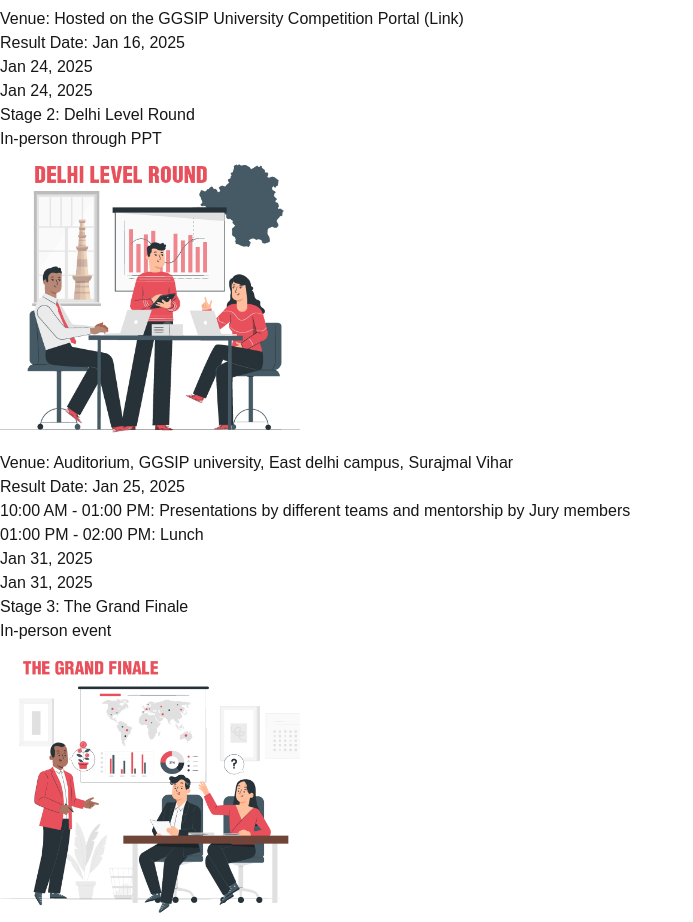
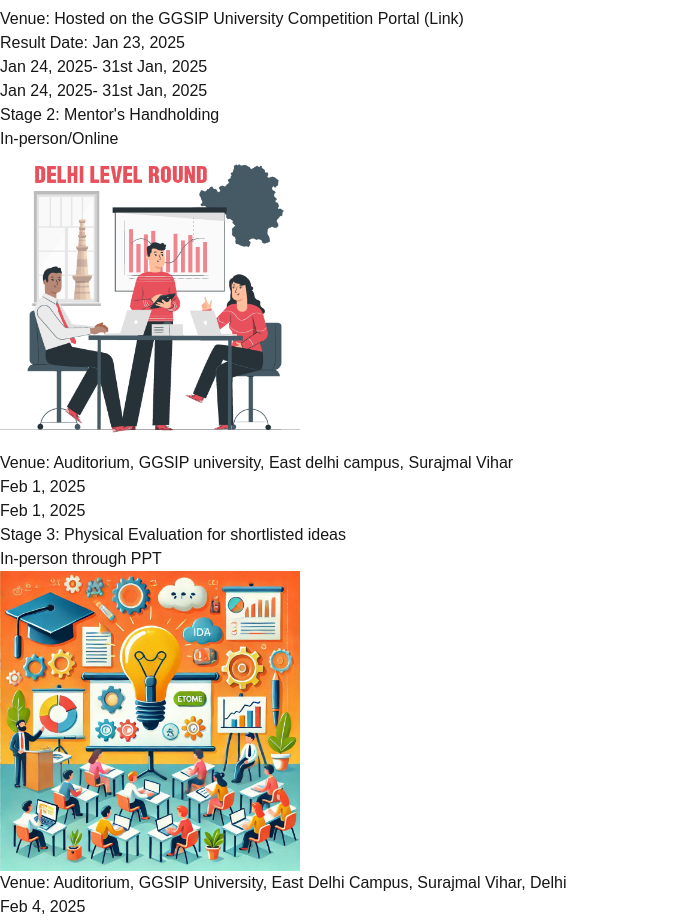
Before and after one commit to Avnish-oP/sdi2025-website, a Next.js app: page / in a window 1280 px wide. Shown: the part 3023-3945 px from the top of the page, without its empty margins (0-693 px from the left). Built offline with nearby package versions, Linux system fonts and the light colour scheme.

Commit message:
schedule changes done

```diff
--- a/src/components/Schedule.tsx
+++ b/src/components/Schedule.tsx
@@ -35,14 +35,14 @@ export function HackathonTimeline() {
           ),
         },
         {
-          title: "Dec 24, 2024 - Jan 13, 2025",
+          title: "Dec 28, 2024 - Jan 18, 2025",
           content: (
             <div>
               <h1 className="text-indigo-600 text-lg md:text-3xl font-bold antialiased mb-8">
                 Stage 1: Online Round
               </h1>
               <p className="text-neutral-800 text-sm md:text-lg font-normal mb-8">
-                Online Submission (For more details, refer to competition link…)
+                Online Submission of Ideas
               </p>
               <div className="">
                 <img
@@ -60,20 +60,20 @@ export function HackathonTimeline() {
                 </p>
               </div>
                 <p className="text-neutral-800 text-sm md:text-lg font-normal mt-4">
-                  <span className="text-indigo-600 text-xl">Result Date:</span> Jan 16, 2025
+                  <span className="text-indigo-600 text-xl">Result Date:</span> Jan 23, 2025
                 </p>
             </div>
           ),
         },
         {
-          title: "Jan 24, 2025",
+          title: "Jan 24, 2025- 31st Jan, 2025",
           content: (
             <div>
               <h1 className="text-indigo-600 text-lg md:text-3xl font-bold antialiased mb-8">
-                Stage 2: Delhi Level Round
+                Stage 2: Mentor&apos;s Handholding
               </h1>
               <p className="text-neutral-800 text-sm md:text-lg font-normal mb-8">
-                In-person through PPT
+                In-person/Online
               </p>
               <div className="4">
                 <img
@@ -89,62 +89,53 @@ export function HackathonTimeline() {
                   <span className="text-indigo-600 text-xl">Venue: </span> Auditorium, GGSIP university,  East delhi campus,  Surajmal Vihar
                 </p>
               </div>
+
+            </div>
+          ),
+        },
+        {
+          title: "Feb 1, 2025",
+          content: (
+            <div>
+              <h1 className="text-indigo-600 text-lg md:text-3xl font-bold antialiased mb-8">
+               Stage 3: Physical Evaluation for shortlisted ideas
+              </h1>
+              <p className="text-neutral-800 text-sm md:text-lg font-normal mb-8">
+                In-person through PPT
+              </p>
+              <div className="">
+                <img
+                  src="/images/project-evaluation.jpeg"
+                  alt="Hackathon Start"
+                  width={300}
+                  height={500}
+                  className="rounded-lg object-cover h-48 md:h-44 lg:h-60  shadow-[0_0_24px_rgba(34,_42,_53,_0.06),_0_1px_1px_rgba(0,_0,_0,_0.05),_0_0_0_1px_rgba(34,_42,_53,_0.04),_0_0_4px_rgba(34,_42,_53,_0.08),_0_16px_68px_rgba(47,_48,_55,_0.05),_0_1px_0_rgba(255,_255,_255,_0.1)_inset]"
+                />
+              </div>
+              <div className="flex flex-col md:flex-row gap-4">
                 <p className="text-neutral-800 text-sm md:text-lg font-normal mt-4">
-                  <span className="text-indigo-600 text-xl">Result Date:</span> Jan 25, 2025
+                  <span className="text-indigo-600 text-xl">Venue: </span> Auditorium, GGSIP University,  East Delhi Campus,  Surajmal Vihar, Delhi
+                </p>
+              </div>
+                {/* <p className="text-neutral-800 text-sm md:text-lg font-normal mt-4">
+                  <span className="text-indigo-600 text-xl">Jury:</span> Five eminent juries
                 </p>
               <p className="text-neutral-800 text-sm md:text-lg font-normal mt-4">
-                10:00 AM - 01:00 PM: Presentations by different teams and mentorship by Jury
+                10:00 AM - 01:30 PM: Presentations by different teams and mentorship by jury
                 members
               </p>
               <p className="text-neutral-800 text-sm md:text-lg font-normal mt-4">
-                01:00 PM - 02:00 PM: Lunch
-              </p>
+                01:30 PM - 02:00 PM: Lunch
+              </p> */}
             </div>
           ),
         },
-        // {
-        //   title: "Jan 30, 2025",
-        //   content: (
-        //     <div>
-        //       <h1 className="text-indigo-600 text-lg md:text-3xl font-bold antialiased mb-8">
-        //         Interaction with Officials and Experts
-        //       </h1>
-        //       <p className="text-neutral-800 text-sm md:text-lg font-normal mb-8">
-        //         In-person through PPT
-        //       </p>
-        //       <div className="">
-        //         <img
-        //           src="https://placehold.co/500x400"
-        //           alt="Hackathon Start"
-        //           width={300}
-        //           height={500}
-        //           className="rounded-lg object-cover h-48 md:h-44 lg:h-60  shadow-[0_0_24px_rgba(34,_42,_53,_0.06),_0_1px_1px_rgba(0,_0,_0,_0.05),_0_0_0_1px_rgba(34,_42,_53,_0.04),_0_0_4px_rgba(34,_42,_53,_0.08),_0_16px_68px_rgba(47,_48,_55,_0.05),_0_1px_0_rgba(255,_255,_255,_0.1)_inset]"
-        //         />
-        //       </div>
-        //       <div className="flex flex-col md:flex-row gap-4">
-        //         <p className="text-neutral-800 text-sm md:text-lg font-normal mt-4">
-        //           <span className="text-indigo-600 text-xl">Venue: </span> Auditorium, GGSIP University,  East Delhi Campus,  Surajmal Vihar, Delhi
-        //         </p>
-        //       </div>
-        //         <p className="text-neutral-800 text-sm md:text-lg font-normal mt-4">
-        //           <span className="text-indigo-600 text-xl">Jury:</span> Five eminent juries
-        //         </p>
-        //       <p className="text-neutral-800 text-sm md:text-lg font-normal mt-4">
-        //         10:00 AM - 01:30 PM: Presentations by different teams and mentorship by jury
-        //         members
-        //       </p>
-        //       <p className="text-neutral-800 text-sm md:text-lg font-normal mt-4">
-        //         01:30 PM - 02:00 PM: Lunch
-        //       </p>
-        //     </div>
-        //   ),
-        // },
         {
-          title: "Jan 31, 2025",
+          title: "Feb 4, 2025",
           content: (
             <div>
               <h1 className="text-indigo-600 text-lg md:text-3xl font-bold antialiased mb-8">
-                Stage 3: The Grand Finale
+                Stage 4: The Grand Finale
               </h1>
               <p className="text-neutral-800 text-sm md:text-lg font-normal mb-8">
                 In-person event
```
Also changed, not shown: public/images/project-evaluation.jpeg (added).
